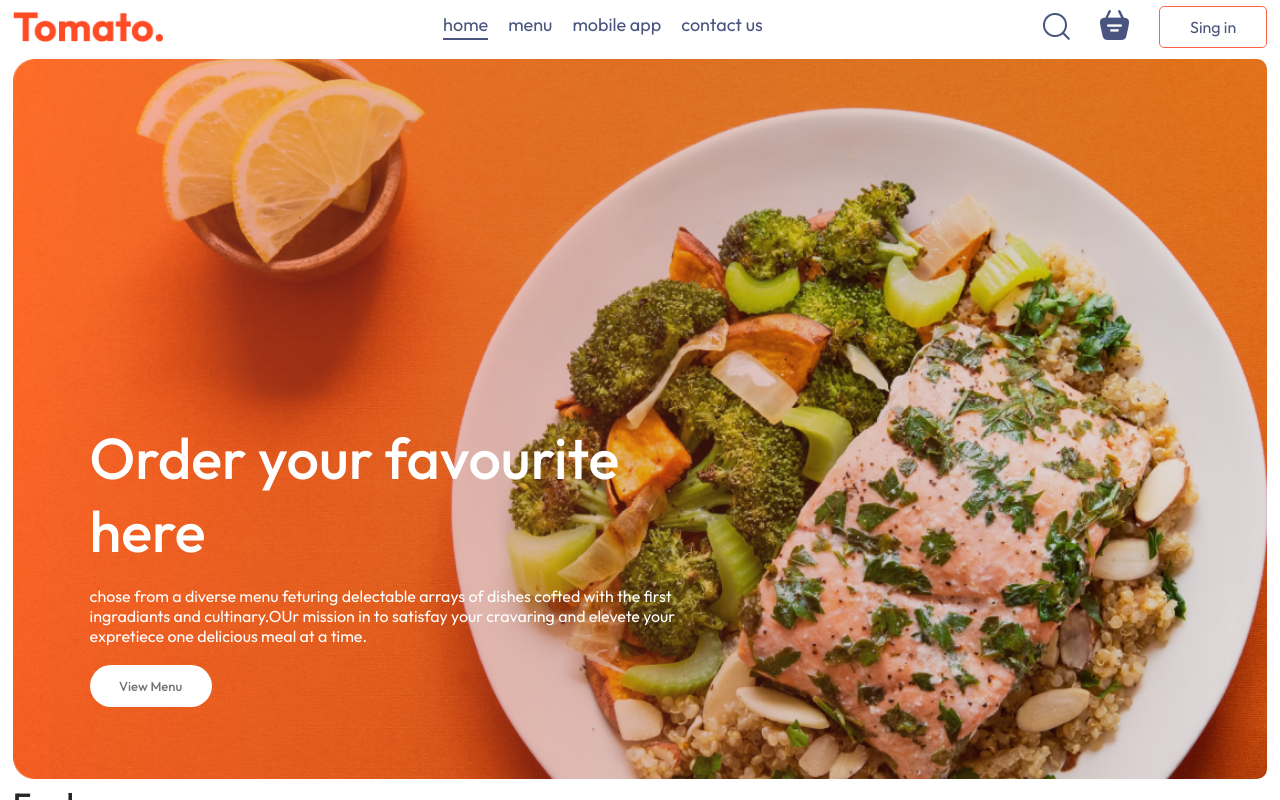
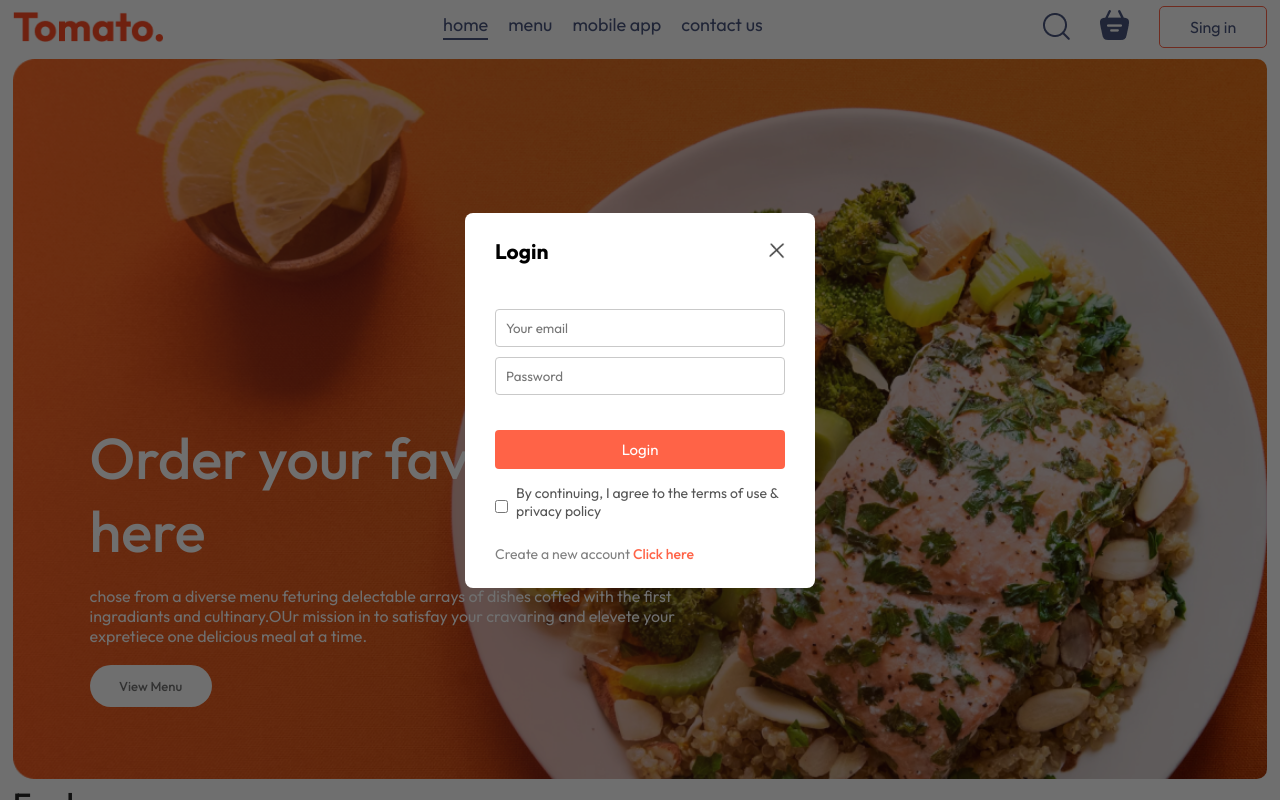
Before and after one commit to mohdshoaibkhan72/FOOD-DEL, a React (Vite) app in the folder front_end/: page / in a window 1280 px wide. Both pictures are taken after a click on the button "Sing in". Shown: the top 800 px of the page. Built offline with nearby package versions, Linux system fonts and the light colour scheme.

Commit message:
completed  Login/Singup from

```diff
--- a/front_end/src/App.jsx
+++ b/front_end/src/App.jsx
@@ -1,15 +1,18 @@
-import React from "react";
+import React, { useState } from "react";
 import Navbar from "./components/Navbar/Navbar";
 import { Route, Routes } from "react-router-dom";
 import Home from "./pages/Home/Home";
 import Cart from "./pages/Cart/Cart";
 import PlaceOrder from "./pages/PlaceOrder/PlaceOrder";
 import Footer from "./components/Footer/Footer";
+import LoginPopup from "./components/LoginPopup/LoginPopup";
 const App = () => {
+  const [showLogin, setShowLogin] = useState(false);
   return (
     <>
+      {showLogin ? <LoginPopup setShowLogin={setShowLogin} /> : <></>}
       <div className="app">
-        <Navbar />
+        <Navbar setShowLogin={setShowLogin} />
         <Routes>
           <Route path="/" element={<Home />} />
           <Route path="/cart" element={<Cart />} />
--- /dev/null
+++ b/front_end/src/components/LoginPopup/LoginPopup.css
@@ -0,0 +1,95 @@
+/* LoginPopup.css */
+
+.login-popup {
+  position: absolute;
+  z-index: 1;
+  width: 100%;
+  height: 100%;
+  display: grid;
+  background-color: #00000090;
+}
+
+.login-popup-container {
+  position: fixed;
+  place-self: center;
+  max-width: 350px;
+  color: #808080;
+  background-color: white;
+  display: flex;
+  flex-direction: column;
+  gap: 25px;
+  padding: 25px 30px;
+  border-radius: 8px;
+  font-size: 14px;
+  animation: fadeIn 0.7s;
+}
+
+.login-popup-title {
+  display: flex;
+  justify-content: space-between;
+  align-items: center;
+  color: black;
+  margin-bottom: 20px;
+}
+.login-popup-title img {
+  cursor: pointer;
+  width: 16px;
+}
+
+.login-popup-title h2 {
+  margin: 0;
+}
+
+.login-popup-input input {
+  outline: none;
+  width: 100%;
+  padding: 10px;
+  margin-bottom: 10px;
+  border: 1px solid #c9c9c9;
+  border-radius: 4px;
+}
+
+.login-popup-condition {
+  margin-top: -10px;
+  align-items: start;
+  gap: 8px;
+  display: flex;
+  align-items: center;
+}
+
+.login-popup-condition input {
+  margin-top: 10px;
+}
+
+.login-popup-condition p {
+  margin: 0;
+  font-size: 14px;
+  color: #555;
+}
+
+.login-popup-condition p a {
+  color: #007bff;
+  text-decoration: none;
+}
+
+.login-popup-condition p a:hover {
+  text-decoration: underline;
+}
+
+button {
+  border: non;
+  width: 100%;
+  padding: 10px;
+  background-color: tomato;
+  color: #fff;
+  border: none;
+  font-size: 15px;
+  border-radius: 4px;
+  cursor: pointer;
+}
+
+span {
+  color: tomato;
+  font-weight: 500;
+  cursor: pointer;
+}
--- /dev/null
+++ b/front_end/src/components/LoginPopup/LoginPopup.jsx
@@ -0,0 +1,52 @@
+import React, { useState } from "react";
+import "./LoginPopup.css";
+
+import { assets } from "../../assets/assets";
+
+const LoginPopup = ({ setShowLogin }) => {
+  const [currentState, setCurrentState] = useState("Login"); // Changed initial state to "Login"
+
+  return (
+    <div className="login-popup">
+      <form className="login-popup-container">
+        <div className="login-popup-title">
+          <h2>{currentState}</h2>
+          <img
+            onClick={() => setShowLogin(false)}
+            src={assets.cross_icon}
+            alt=""
+          />
+        </div>
+        <div className="login-popup-input">
+          {currentState === "Login" ? (
+            <></>
+          ) : (
+            <input type="text" placeholder="Your Name" required />
+          )}
+          <input type="text" placeholder="Your email" required />
+          <input type="text" placeholder="Password" required />
+        </div>
+        <button>
+          {currentState === "Sign Up" ? "Create account" : "Login"}
+        </button>
+        <div className="login-popup-condition">
+          <input type="checkbox" required />
+          <p>By continuing, I agree to the terms of use & privacy policy</p>
+        </div>
+        {currentState === "Login" ? (
+          <p>
+            Create a new account{" "}
+            <span onClick={() => setCurrentState("Sign Up")}>Click here</span>
+          </p>
+        ) : (
+          <p>
+            Already have an account?{" "}
+            <span onClick={() => setCurrentState("Login")}>Login here</span>
+          </p>
+        )}
+      </form>
+    </div>
+  );
+};
+
+export default LoginPopup;
--- a/front_end/src/components/Navbar/Navbar.jsx
+++ b/front_end/src/components/Navbar/Navbar.jsx
@@ -2,7 +2,7 @@
 import { assets } from "../../assets/assets";
 import "./Navbar.css";
 
-function Navbar() {
+function Navbar({ setShowLogin }) {
   const [menu, setMenu] = useState("home");
   return (
     <div className="navbar">
@@ -50,7 +50,13 @@
           <img src={assets.basket_icon} alt="" />
           <div className="dot"></div>
         </div>
-        <button>Sing in</button>
+        <button
+          onClick={() => {
+            setShowLogin(true);
+          }}
+        >
+          Sing in
+        </button>
       </div>
     </div>
   );
```
